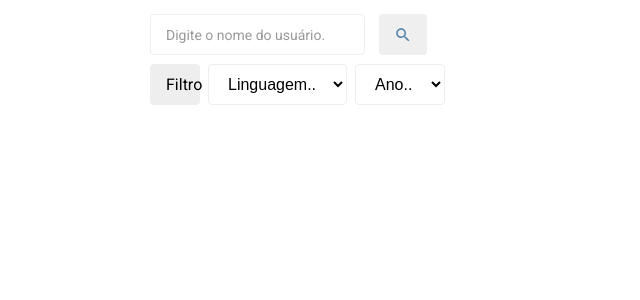
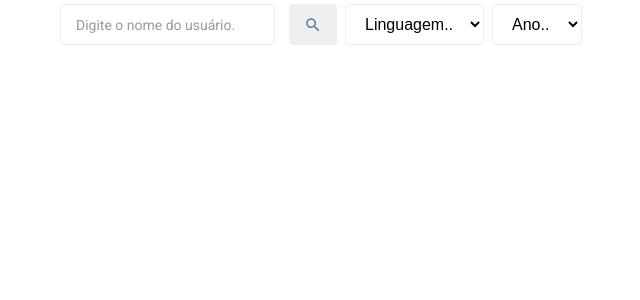
Before and after one commit to codenation-dev/squad-8-ad-react-2, a React (Create React App) app: page / in a window 1280 px wide. Shown: the top 300 px of the page, without its empty margins (319-959 px from the left). Built offline with nearby package versions, Linux system fonts and the light colour scheme.

Commit message:
fix componets overlayin others

```diff
--- a/src/pages/Main/index.js
+++ b/src/pages/Main/index.js
@@ -4,8 +4,8 @@ import { useDispatch, useSelector } from "react-redux";
 import Button from "../../components/Button";
 import Input from "../../components/Input";
 
-import FilterLanguage from "../../components/FilterLanguage"
-import FilterYear from "../../components/FilterYear"
+import FilterLanguage from "../../components/FilterLanguage";
+import FilterYear from "../../components/FilterYear";
 
 import { Container, Header, Content, Selector, Span } from "./styles";
 import Card from "../../components/Card";
@@ -33,11 +33,15 @@ function contributionsFromYear(data) {
 }
 
 function contributionsFilters(data, searchLang, searchYear) {
-
   return searchLang && searchYear
-    ? data.filter(ret => ret.language === searchLang).filter(year => year.created_at.slice(0,4) === searchYear)
-      : searchLang ? data.filter(ret => ret.language === searchLang)
-        : searchYear ? data.filter(year => year.created_at.slice(0,4) === searchYear) : ''
+    ? data
+        .filter(ret => ret.language === searchLang)
+        .filter(year => year.created_at.slice(0, 4) === searchYear)
+    : searchLang
+    ? data.filter(ret => ret.language === searchLang)
+    : searchYear
+    ? data.filter(year => year.created_at.slice(0, 4) === searchYear)
+    : "";
 }
 
 function Main() {
@@ -50,8 +54,8 @@ function Main() {
 
   const repo = contributionsFromYear(data);
 
-  const filterAll = contributionsFilters(data, searchLang, searchYear)
-  const filterRepo = searchLang || searchYear ? true : false
+  const filterAll = contributionsFilters(data, searchLang, searchYear);
+  const filterRepo = searchLang || searchYear ? true : false;
 
   return (
     <Container>
@@ -66,13 +70,19 @@ function Main() {
           type="button"
           onClick={() => dispatch(repoRequest(login))}
         />
+        <FilterLanguage
+          data={data}
+          onChange={e => setSearchLang(e.target.value)}
+          searchLang={searchLang}
+        />
+        <FilterYear
+          data={data}
+          onChange={e => setSearchYear(e.target.value)}
+          searchYear={searchYear}
+        />
       </Header>
 
-      <Selector>
-        <Span>Filtro</Span>
-        <FilterLanguage data={data} onChange={(e) => setSearchLang(e.target.value)} searchLang={searchLang}/>
-        <FilterYear data={data} onChange={(e) => setSearchYear(e.target.value)} searchYear={searchYear}/>
-      </Selector>
+      <Selector />
 
       <Content>
         {filterRepo
@@ -83,7 +93,9 @@ function Main() {
                   title={filtered.name}
                   date={filtered.parsed_date}
                   description={
-                    filtered.description ? filtered.description : "Sem descrição"
+                    filtered.description
+                      ? filtered.description
+                      : "Sem descrição"
                   }
                   language={filtered.language}
                 />
--- a/src/pages/Main/styles.js
+++ b/src/pages/Main/styles.js
@@ -8,35 +8,33 @@ export const Container = styled.div`
   height: 100%;
   min-height: 100vh;
 
-  align-items: center;
-  justify-content: center;
+  /* align-items: center;
+  justify-content: center; */
 `;
 
 export const Header = styled.div`
-  position: absolute;
+  display: flex;
+  align-items: stretch;
+  flex-direction: row;
+  align-content: center;
+  justify-content: center;
   top: 10px;
-  display: flex;
-  flex-direction: row;
-  width: 350px;
 `;
 
 export const Content = styled.div`
-  display: grid;
-  grid-template-columns: repeat(2, 1fr);
-  grid-gap: 15px;
-  margin-top: 80px;
-
-  ${CardBox} {
-    margin: 10px 0;
-  }
+  display: flex;
+  flex: 1;
+  flex-wrap: wrap;
+  justify-content: center;
+  align-content: center;
 `;
 
 export const Selector = styled.div`
-  position: absolute;
-  top: 60px;
   display: flex;
-  flex-direction: row;
-  width: 350px;
+  flex-direction: column;
+
+  align-items: center;
+  justify-content: center;
 `;
 
 export const Span = styled.span`
```
Lines whose indentation alone changed are shown as unchanged.
